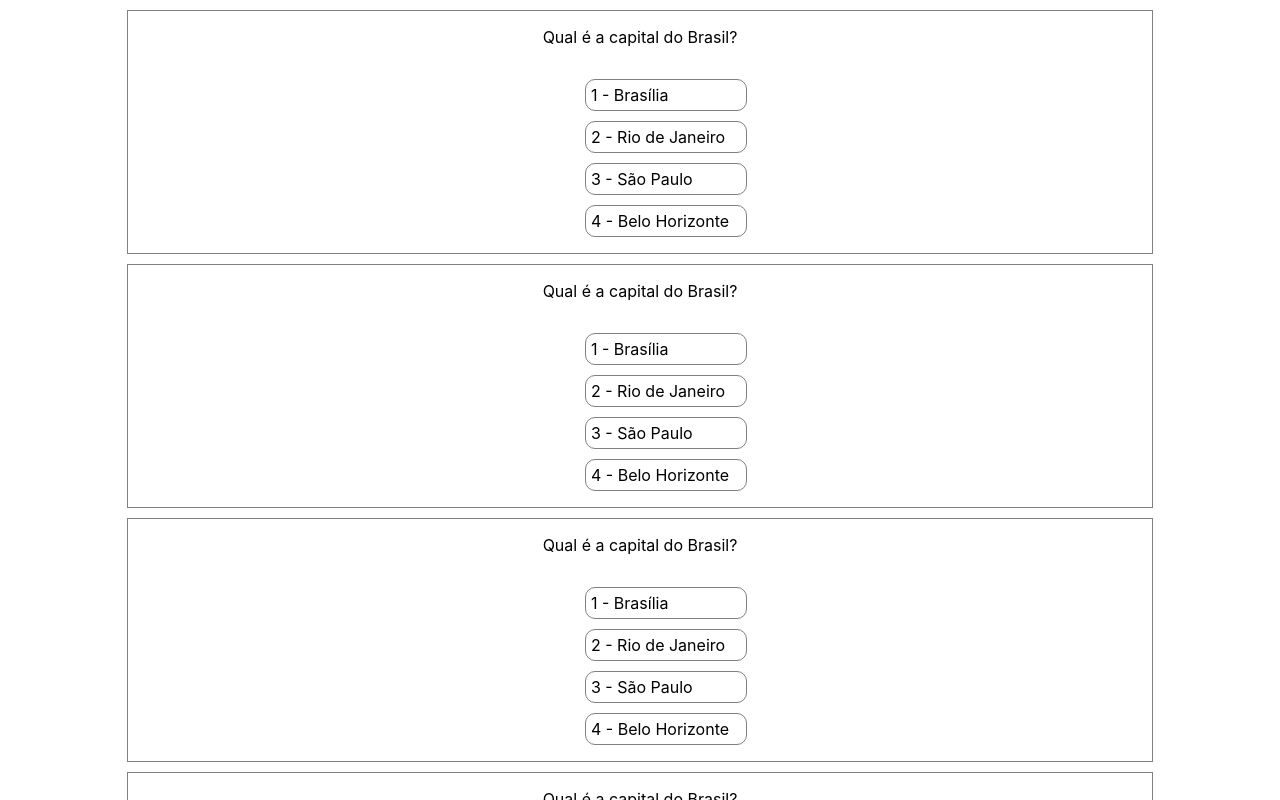
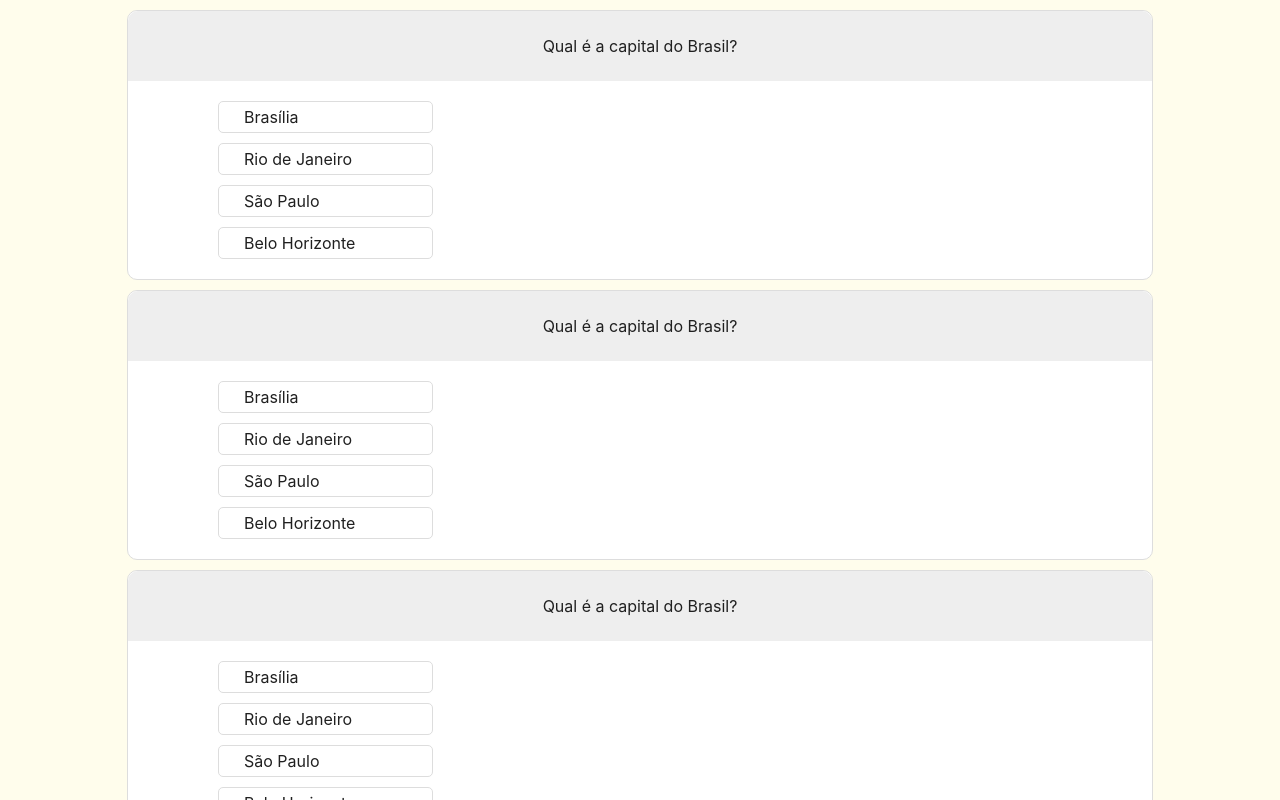
Before and after one commit to Leo6485/quizzer, a React (Create React App) app: page /quiz in a window 1280 px wide. Shown: the top 800 px of the page. Built offline with nearby package versions, Linux system fonts and the light colour scheme.

Commit message:
Refactor Question component styles and improve option hover effect

```diff
--- a/src/features/quiz/components/question/Question.jsx
+++ b/src/features/quiz/components/question/Question.jsx
@@ -3,9 +3,9 @@ import styles from "./Question.module.css"
 function Question({question}) {
     return (
         <div className={styles.questionCard}>
-            <p>{question.text}</p>
+            <p className={styles.question}>{question.text}</p>
             <ul className={styles.options}>
-                {question.options.map((i) => <li key={i.id} className={styles.option}>{i.id} - {i.text}</li>)}
+                {question.options.map((i) => <li key={i.id} className={styles.option}>{i.text}</li>)}
             </ul>
         </div>
     )
--- a/src/features/quiz/components/question/Question.module.css
+++ b/src/features/quiz/components/question/Question.module.css
@@ -2,13 +2,28 @@
     display: flex;
     flex-direction: column;
     justify-content: center;
-    align-items: center;
-    border: 1px solid gray;
+    align-items: start;
+    border: 1px solid #DDDDDD;
     width: 80%;
     margin: 10px auto;
+    border-radius: 10px;
+    background-color: #FFFFFF;
+    color: #202020;
 }
 
+.question {
+    box-sizing: border-box;
+    background-color: #EEEEEE;
+    border-radius: 10px 10px 0 0;
+    width: 100%;
+    display: flex;
+    justify-content: center;
+    align-items: center;
+    padding: 25px;
+    margin: 0;
+}
 .options {
+    margin: 20px 50px;
     display: flex;
     justify-content: center;
     align-items: start;
@@ -18,10 +33,14 @@
 
 .option {
     width: 100%;
-    border: 1px solid gray;
-    padding: 5px;
-    border-radius: 10px;
+    border: 1px solid #DDDDDD;
+    padding: 5px 25px;
+    border-radius: 5px;
     text-decoration: none;
     list-style: none;
-    color: black;
+    transition: 0.1s all ease-in-out;
 }
+
+.option:hover {
+    transform: scale(1.1);
+}
--- a/src/index.css
+++ b/src/index.css
@@ -5,6 +5,7 @@ body {
     sans-serif;
   -webkit-font-smoothing: antialiased;
   -moz-osx-font-smoothing: grayscale;
+  background-color: #fffdec
 }
 
 code {
```
